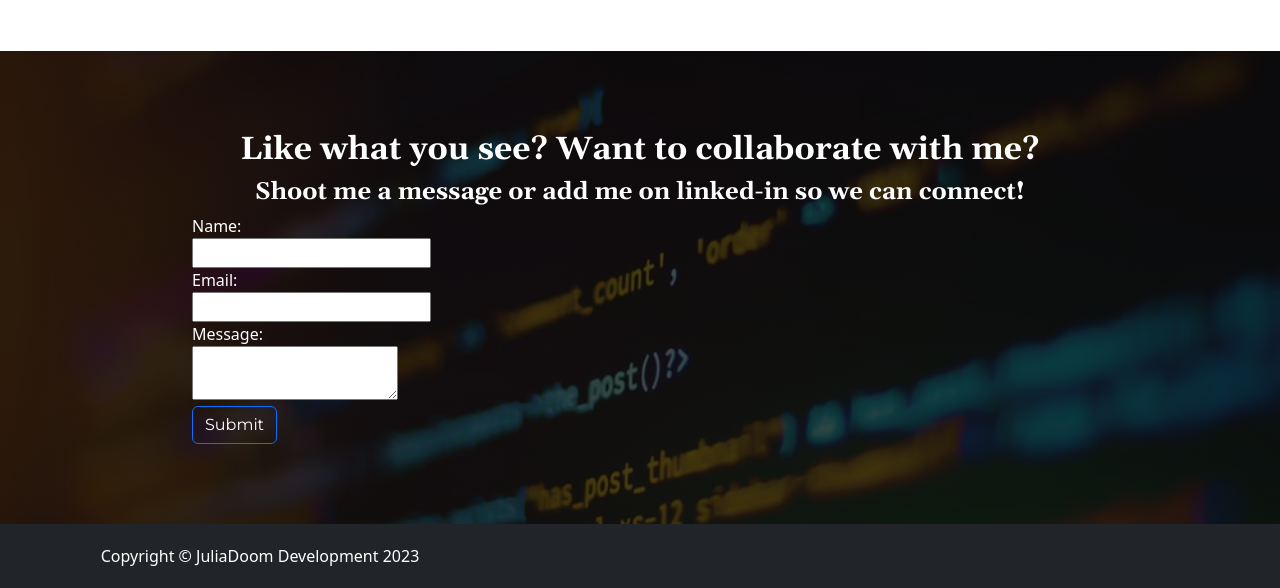
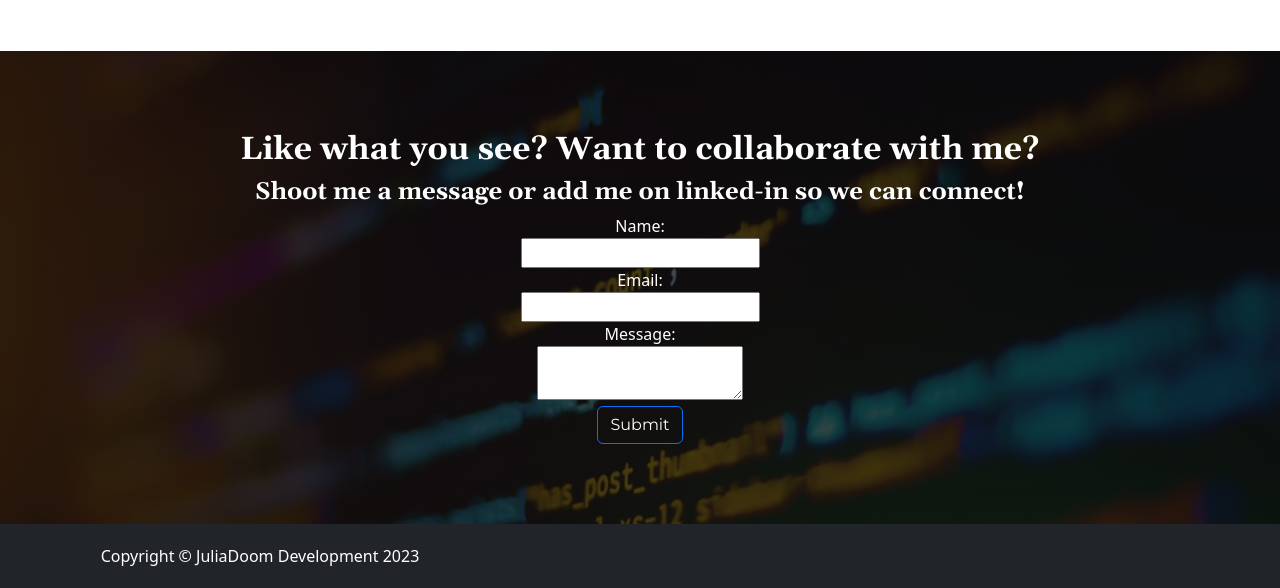
Before and after one commit to juliadoom/portfolio, a plain HTML site: page index.html in a window 1280 px wide. Shown: the part 3896-4484 px from the top of the page. Drawn offline with nearby package versions, Linux system fonts and the light colour scheme.

Commit message:
Update index.html

```diff
--- a/index.html
+++ b/index.html
@@ -150,6 +150,7 @@
     <div id="contact" class="contact">
         <h2 class="header-light">Like what you see? Want to collaborate with me?</h2>
         <h4 class="header-light text-center">Shoot me a message or add me on linked-in so we can connect!</h4>
+        <div class="row text-center">
         <form>
             <div class="form-group">
             <label for="name" class="text-white">Name:</label></br>
@@ -161,10 +162,11 @@
             </div>
             <div class="form-group">
             <label for="message" class="text-white">Message:</label></br>
-                <textarea id="msg"></textarea>
+                <textarea id="msg" class="text-white"></textarea>
             </div>
                 <button type="submit" class="btn btn-primary">Submit</button>
         </form>
+    </div>
     </div>
     </section>
     <footer class="bg-dark text-white">
```
